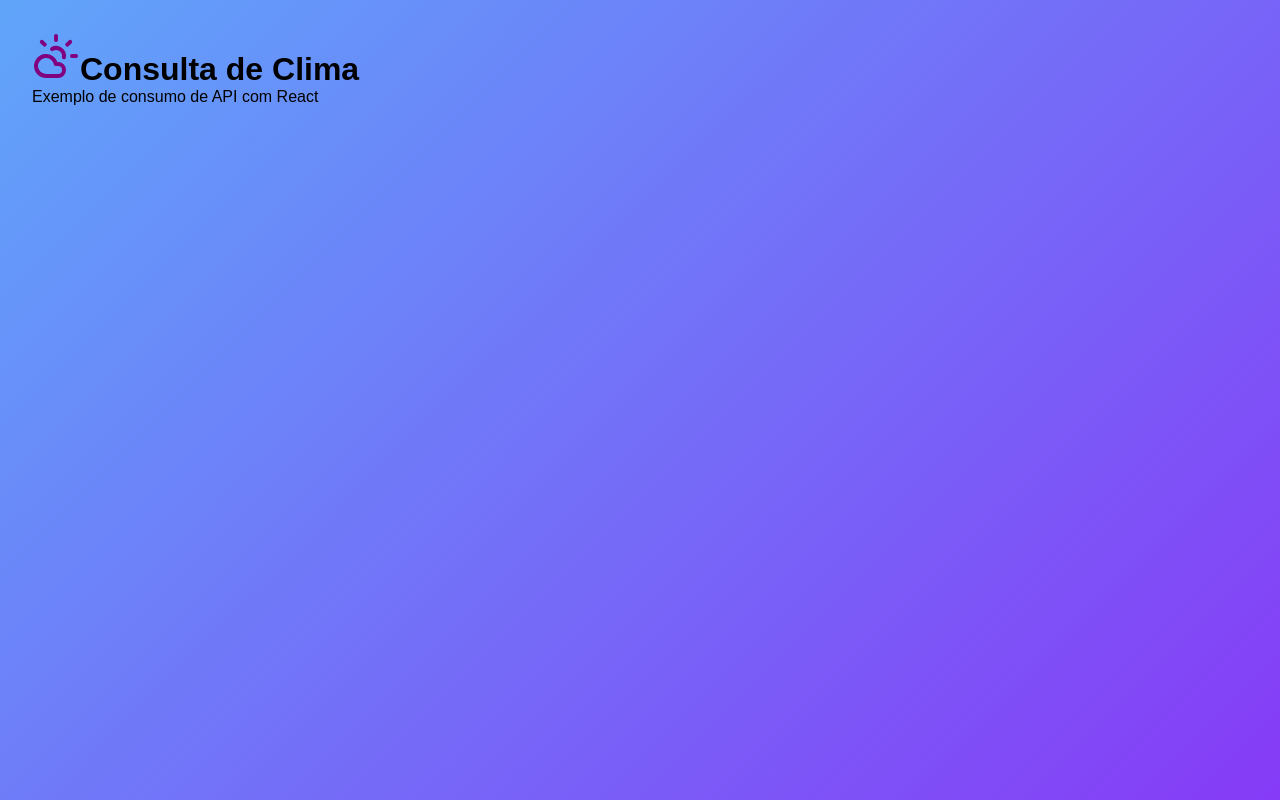
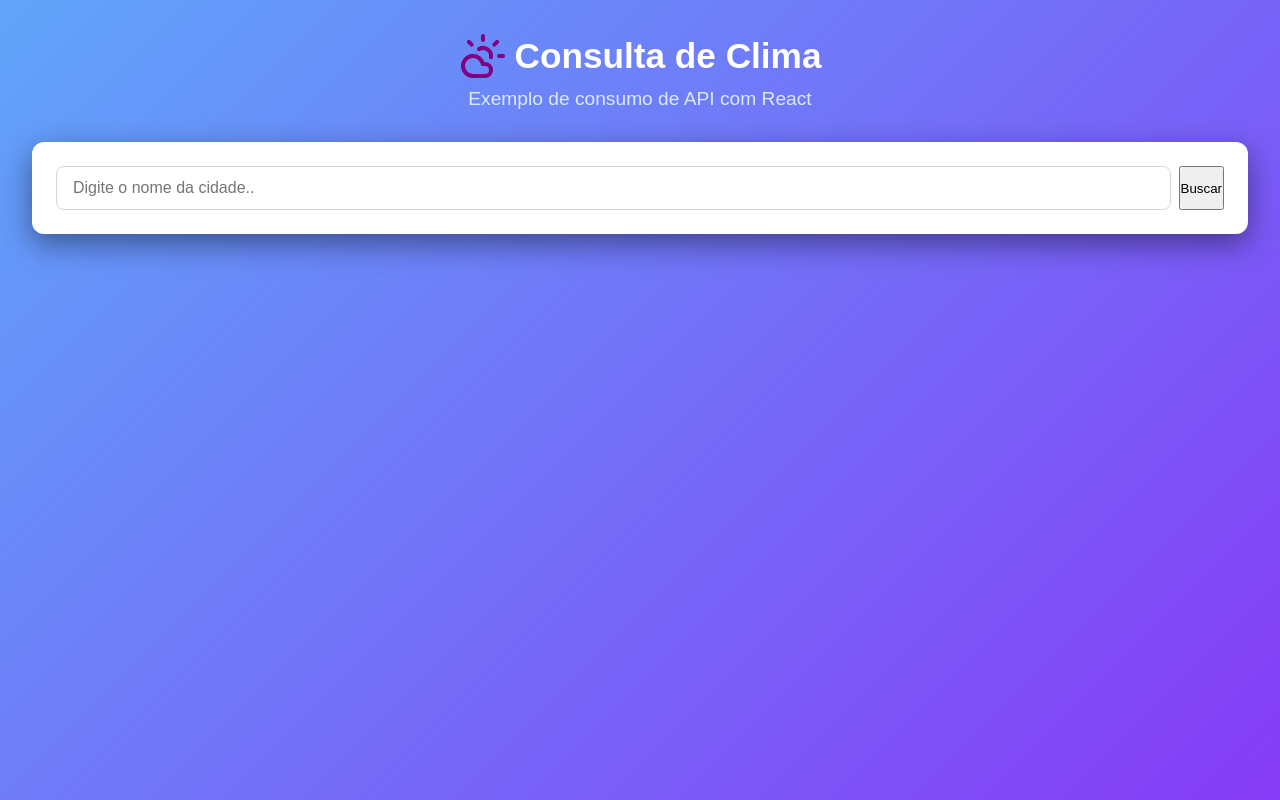
Before and after one commit to isabellacastro02/clima, a React (Vite) app: page / in a window 1280 px wide. Built offline with nearby package versions, Linux system fonts and the light colour scheme.

Commit message:
Add files via upload

```diff
--- a/src/App.css
+++ b/src/App.css
@@ -11,3 +11,45 @@ body{
   margin: 0 auto;
   /* background: #fff; */
 }
+header{
+  text-align: center;
+  margin-bottom: 32px;
+}
+header h1{
+  display: flex;
+  align-items: center;
+  justify-content: center;
+  gap: 8px;
+  font-size: 2.2em;
+  font-weight: bold;
+  color: #fff;
+  margin-bottom: 8px;
+}
+header p{
+  color: #dbeafe;
+  font-size: 1.2em;
+}
+.busca-box{
+  background: #fff;
+  border-radius: 12px;
+  box-shadow: 0 10px 30px #0000006c;
+  padding: 24px;
+  margin-bottom: 24px;
+}
+.busca-container{
+  display: flex;
+  gap: 8px;
+}
+.busca-container input{
+  flex: 1;
+  padding: 12px 16px;
+  border: 1px solid #d1d5db;
+  border-radius: 8px;
+  font-size: 16px;
+  outline: none;
+  transition: border-coloe 0.2s, box-shadow 0.2s;
+}
+.busca-container input:focus{
+  border-color: #3b82f6;
+  box-shadow: 0 0 0 3px #3b83f65f;
+}
--- a/src/App.jsx
+++ b/src/App.jsx
@@ -56,6 +56,17 @@ function App() {
           </h1>
           <p>Exemplo de consumo de API com React</p>
         </header>
+
+        <div className="busca-box">
+          <div className="busca-container">
+            <input
+            type="text"
+            placeholder="Digite o nome da cidade.."
+            />
+            <button>Buscar</button>
+          </div>
+        </div>
+
         </div>
       </div>
     </>
```
